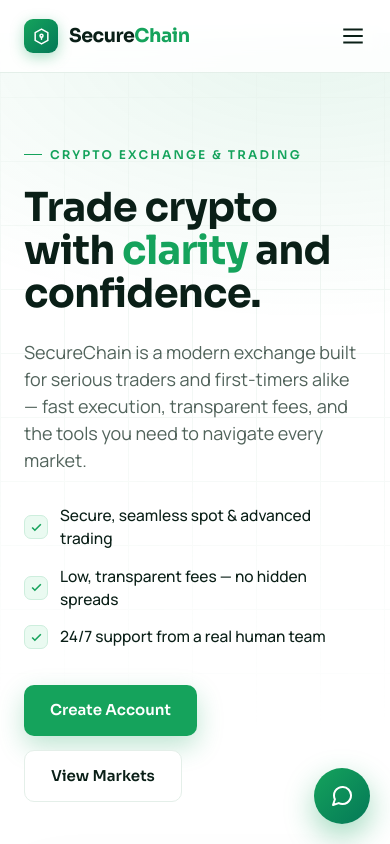
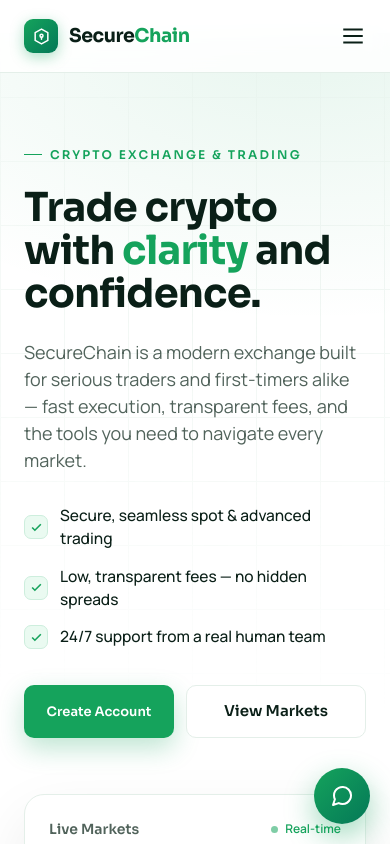
Before and after one commit to idontknow-07/cubSave, a Next.js app: page / in a window 390 px wide. Shown: the top 844 px of the page. Built offline with nearby package versions, Linux system fonts and the light colour scheme.

Commit message:
fix: fixed responsiveness across devices

```diff
--- a/components/landing/Cta.tsx
+++ b/components/landing/Cta.tsx
@@ -1,5 +1,3 @@
-"use client";
-
 import { Wrap, Reveal, Eyebrow, Btn } from "./ui";
 
 export default function Cta() {
@@ -9,11 +7,11 @@ export default function Cta() {
       <Reveal className="relative z-[1]">
         <Wrap className="max-w-[620px]">
           <Eyebrow center>Get started today</Eyebrow>
-          <h2 className="font-sora font-bold leading-[1.1] tracking-[-0.02em] text-[clamp(30px,4vw,46px)] text-[#0a1f17] mt-3.5">Start trading on SecureChain.</h2>
+          <h2 className="font-['Sora'] font-bold leading-[1.1] tracking-[-0.02em] text-[clamp(30px,4vw,46px)] text-[#0a1f17] mt-3.5">Start trading on VaultChain.</h2>
           <p className="text-[#51635b] text-[17px] mt-[18px] mb-8">Create your account in minutes and join a community trading with clarity and confidence.</p>
-          <div className="flex gap-3.5 justify-center flex-wrap">
-            <Btn primary to="/signup">Create Account</Btn>
-            <Btn href="#faq">Contact Sales</Btn>
+          <div className="flex gap-3 justify-center">
+            <Btn primary to="/signup" className="flex-1 justify-center text-[13px] sm:text-[15px] px-3 sm:px-[26px] whitespace-nowrap">Create Account</Btn>
+            <Btn href="#faq" className="flex-1 justify-center text-[13px] sm:text-[15px] px-3 sm:px-[26px] whitespace-nowrap">Contact Sales</Btn>
           </div>
         </Wrap>
       </Reveal>
--- a/components/landing/Hero.tsx
+++ b/components/landing/Hero.tsx
@@ -46,11 +46,11 @@ export default function Hero() {
               </li>
             ))}
           </ul>
-          <div className="flex gap-3.5 mt-9 flex-wrap">
-            <Link href="/signup" className="inline-flex items-center justify-center gap-2 font-sora font-semibold text-[15px] px-[26px] py-3.5 rounded-[10px] bg-[#15a35c] text-white shadow-[0_10px_26px_rgba(21,163,92,0.28)] hover:bg-[#0c8048] hover:-translate-y-0.5 transition-all">
+          <div className="flex gap-3 mt-9">
+            <Link href="/signup" className="flex-1 inline-flex items-center justify-center gap-2 font-['Sora'] font-semibold text-[13px] sm:text-[15px] px-3 sm:px-[26px] py-3.5 rounded-[10px] bg-[#15a35c] text-white shadow-[0_10px_26px_rgba(21,163,92,0.28)] hover:bg-[#0c8048] hover:-translate-y-0.5 transition-all whitespace-nowrap">
               Create Account
             </Link>
-            <Btn href="#markets">View Markets</Btn>
+            <Btn href="#markets" className="flex-1 justify-center text-[13px] sm:text-[15px] px-3 sm:px-[26px] whitespace-nowrap">View Markets</Btn>
           </div>
         </Reveal>
 
--- a/components/landing/Security.tsx
+++ b/components/landing/Security.tsx
@@ -19,7 +19,7 @@ export default function Security() {
         <img
           src="/security.png"
           alt="Security"
-          className="w-full h-full object-contain p-10"
+          className="w-[800px] max-w-[1000%] h-auto object-contain"
         />
       }
     />
```
